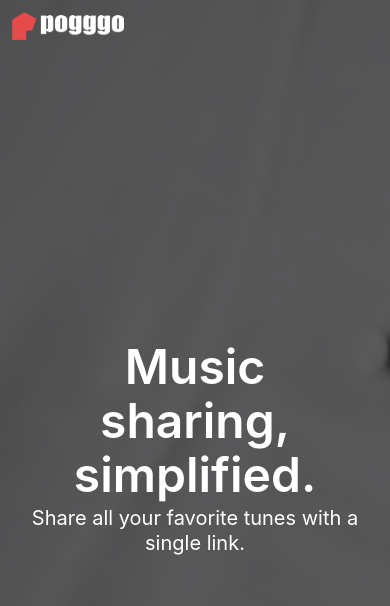
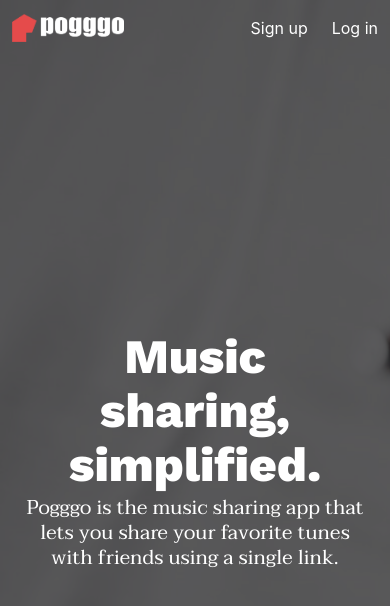
Before and after one commit to david-gagne/pogggo, a website: page views/index.html in a window 390 px wide. Drawn offline with nearby package versions, Linux system fonts and the light colour scheme; files that its build step writes are made by us from their sources; files whose address does not match are found by name.

Commit message:
Added fade in animation scripts and edited default Bulma media queries and styles to keep navbar items inline.

```diff
--- a/public/javascripts/hero.js
+++ b/public/javascripts/hero.js
@@ -1,8 +1,10 @@
 window.onload = function() {
     let hero = document.querySelector('div.hero-body');
-    let landingPageNavbar = document.querySelector('.hero .navbar');
+    let landingPageNavbar = document.getElementById('landingPageNavbar');
+
 
 
     hero.style.backgroundColor = "rgba(33, 33, 33, .7)";
     landingPageNavbar.style.backgroundColor = "rgba(33, 33, 33, .7)";
+
 }
--- a/public/stylesheets/styles.css
+++ b/public/stylesheets/styles.css
@@ -4,7 +4,7 @@ section.hero {
     background-size: cover;
 }
 
-.hero .navbar {
+#landingPageNavbar {
     background-color: rgba(33, 33, 33, 1);
     transition-property: background-color;
     transition-duration: 3s;
@@ -19,3 +19,32 @@ div.hero-body {
     transition-property: background-color;
     transition-duration: 3s;
 }
+
+#hero-title {
+    font-family: 'Work Sans', sans-serif;
+}
+#hero-subtitle {
+    font-family: 'Taviraj', serif;
+}
+
+/* Media Queries */
+@media screen and (max-width: 1087px) {
+    .navbar, .navbar-menu, .navbar-start, .navbar-end {
+        align-items: stretch;
+        display: flex;
+        width: -moz-available;          /* WebKit-based browsers will ignore this. */
+        width: -webkit-fill-available;  /* Mozilla-based browsers will ignore this. */
+        width: fill-available;
+        box-shadow: none;
+        background-color: transparent;
+    }
+}
+
+@media screen and (max-width: 1087px) {
+    .navbar-end {
+        flex-grow: 1;
+        flex-shrink: 0;
+        box-shadow: none;
+        justify-content: flex-end;
+    }
+}
--- a/views/index.html
+++ b/views/index.html
@@ -7,12 +7,13 @@
     <title>Music sharing for the streaming generation - Pogggo</title>
     <link rel="stylesheet" href="https://cdnjs.cloudflare.com/ajax/libs/bulma/0.7.1/css/bulma.css">
     <link rel="stylesheet" href="stylesheets/styles.css">
+    <link href="https://fonts.googleapis.com/css?family=Taviraj|Work+Sans:400,800" rel="stylesheet">
 </head>
 <body>
     <section class="hero is-fullheight has-text-centered">
-        <nav id="#landingPageNavbar" class="navbar" role="navigation" aria-label="main navigation">
+        <nav id="landingPageNavbar" class="navbar" role="navigation" aria-label="main navigation">
             <div class="navbar-brand">
-                <a class="navbar-item" href="https://bulma.io">
+                <a class="navbar-item" href="localhost:3000"> <!-- NOTE: Set to published url once live. -->
                     <img src="images/pogggo-full.png" alt="Pogggo: A music sharing application for the streaming generation." width="112" height="28">
                 </a>
             </div>
@@ -29,13 +30,11 @@
         </nav>
         <div class="hero-body">
             <div class="container">
-                <h1 class="title has-text-white is-size-1">
+                <h1 id="hero-title" class="title has-text-white is-size-1">
                     Music sharing, simplified.
                 </h1>
-                <h2 class="subtitle has-text-white">
-                    Share all your favorite tunes with a single link.
-                </h2>
-            </div>
+                <h2 id="hero-subtitle" class="subtitle has-text-white">
+                    Pogggo is the music sharing app that lets you share your favorite tunes with friends using a single link.
         </div>
     </section>
     <script src="javascripts/hero.js"></script>
```
